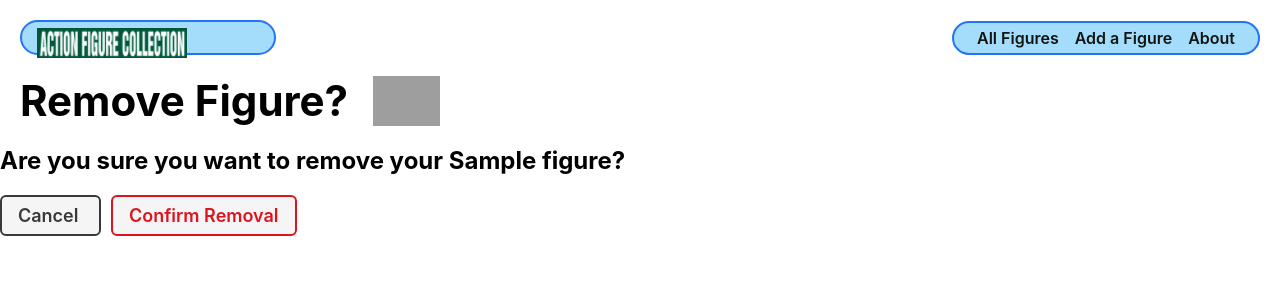
After one commit to gentlevulture/figurecollector, a Django app: page /figures/1/delete/ in a window 1280 px wide. The commit adds this page. Shown: the top 300 px of the page. Run offline with Django 3.2, Linux system fonts and the light colour scheme; tables that the repository leaves empty hold one stand-in row (values such as "Sample post"); grey boxes are pictures that could not be loaded.

Commit message:
confirmDeleteView

```diff
--- a/main_app/templates/figures/detail.html
+++ b/main_app/templates/figures/detail.html
@@ -21,7 +21,7 @@
   <div class="figure-details">
     <h1>{{ figure.name }}</h1>
     {% if figure.scale > 0 %}
-      <h2>A {{ figure.scale }} inch scale {{ figure.brand }} action figure.</h2>
+      <h2>{{ figure.scale }} inch scale {{ figure.brand }} action figure.</h2>
     {% else %}
       <h2>A {{ figure.brand }} miniature.</h2>
     {% endif %}
--- a/main_app/templates/figures/index.html
+++ b/main_app/templates/figures/index.html
@@ -28,7 +28,7 @@
           </div>
           <h2 class="card-title">{{ figure.name }}</h2>
           {% if figure.scale > 0 %}
-            <p>A {{ figure.scale }} inch scale {{ figure.brand }} action figure.</p>
+            <p>{{ figure.scale }} inch scale {{ figure.brand }} action figure.</p>
           {% else %}
             <p>A {{ figure.brand }} action figure.</p>
           {% endif %}
--- /dev/null
+++ b/main_app/templates/main_app/figure_confirm_delete.html
@@ -0,0 +1,23 @@
+{% extends 'base.html' %}
+{% load static %}
+
+{% block content %}
+
+<div class="page-header">
+  <h1>Remove Figure?</h1>
+  <img src="{% static 'images/' %}" alt="A figure using a computer"/>
+</div>
+<h2>Are you sure you want to remove your {{ object.name }}?</h2>
+
+<form action="" method="POST" class="form">
+  {% csrf_token %}
+  <a
+    href="{% url 'figures_detail' figure.id %}"
+    class="btn secondary"
+  >
+    Cancel
+  </a>
+  <button type="submit" class="btn danger">Confirm Removal</button>
+</form>
+
+{% endblock %}
```
